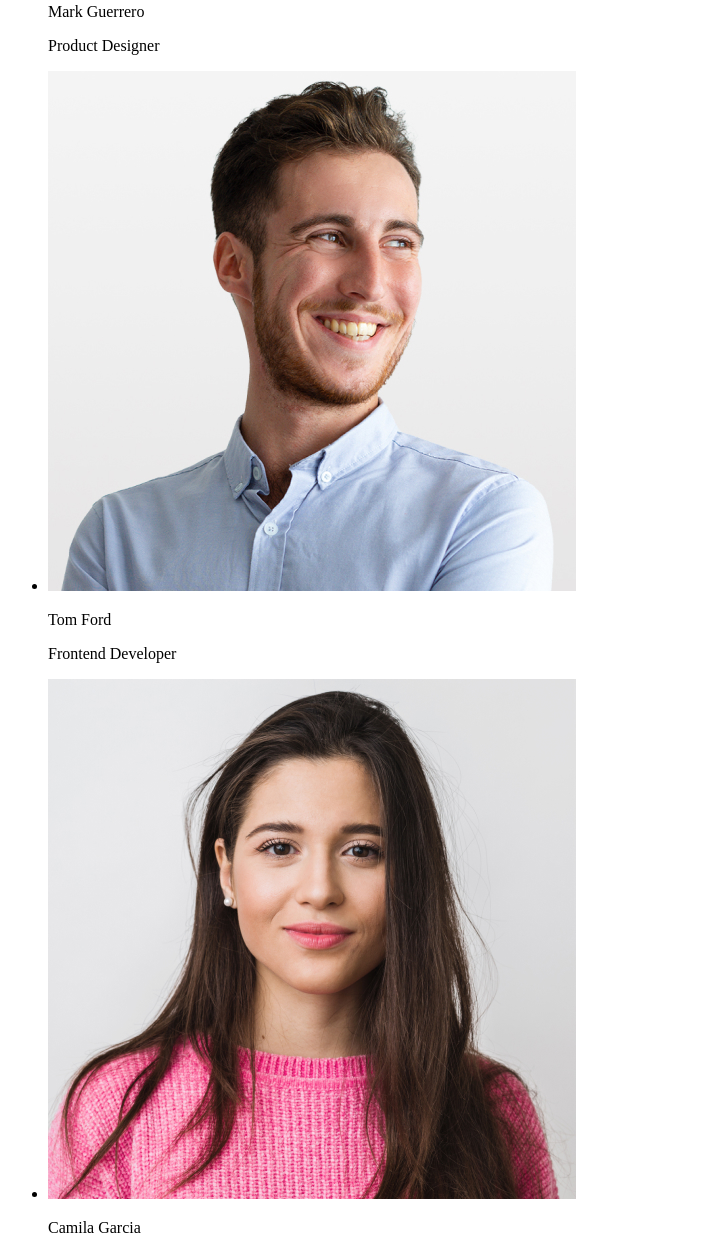
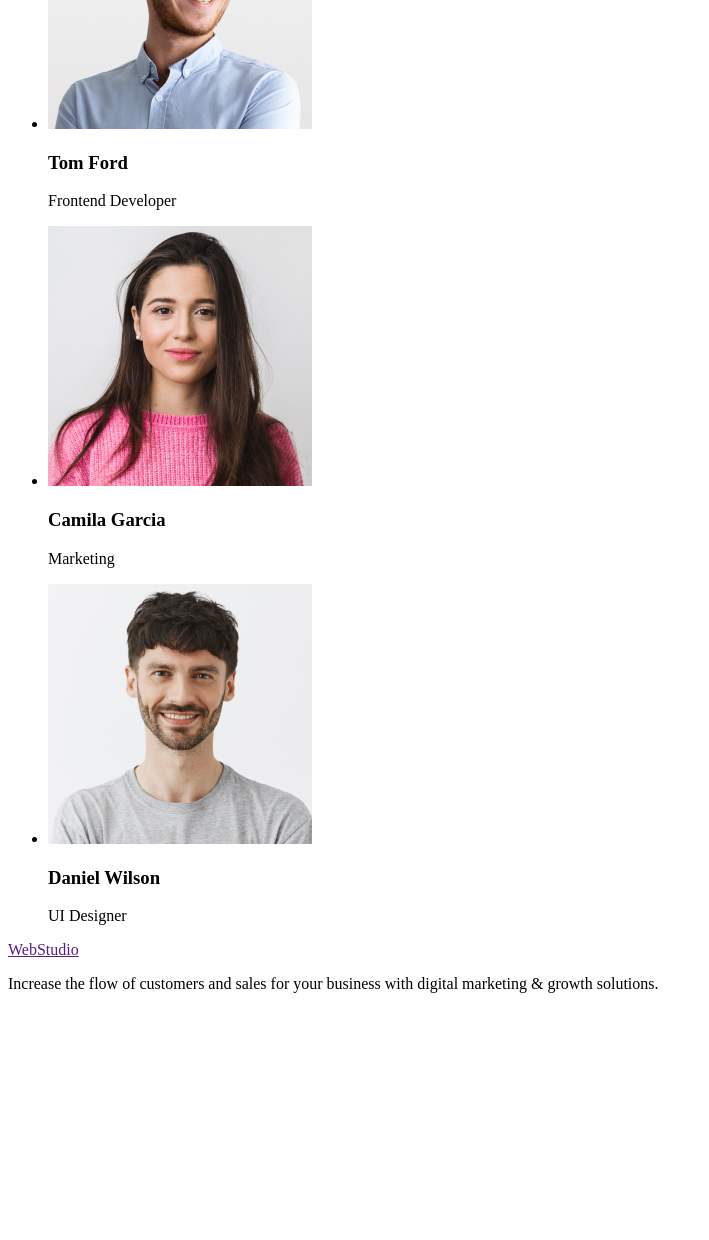
Before and after one commit to Ira0000/goit-markup-hw-02, a plain HTML site: page index.html in a window 1280 px wide. Shown: the part 1131-2371 px from the top of the page, without its empty margins (0-709 px from the left). After the commit the page ends 2140 px from the top, so only its background shows below. Drawn offline with Linux system fonts and the light colour scheme.

Commit message:
add h2 in section1 add img heigh

```diff
--- a/index.html
+++ b/index.html
@@ -7,10 +7,10 @@
   </head>
   <body>
     <header>
-      <!-- Logo of the site -->
-      <a href="">WebStudio</a>
       <!-- Navigation -->
       <nav>
+        <a href="">WEBSTUDIO</a>
+
         <ul>
           <li>
             <a href="#">Studio</a>
@@ -30,11 +30,14 @@
       </adress>
     </header>
     <main>
+      <!-- Motto and button -->
       <section id="motto">
         <h1>Effective Solutions for Your Business</h1>
         <button type="button">Order Service</button>
       </section>
-      <section id="characteristics">
+      <!-- Advantages -->
+      <section id="advantages">
+        <h2>Advantages</h2>
         <ul>
           <li>
             <h3>Strategy</h3>
@@ -66,32 +69,60 @@
           </li>
         </ul>
       </section>
+      <!-- List of team members -->
       <section id="teamList">
         <h2>Our Team</h2>
         <ul>
           <li>
-            <img src="./images/mark.jpg" alt="Mark Guerrero photo" width="" />
-            <p class="name">Mark Guerrero</p>
+            <img
+              src="./images/mark.jpg"
+              alt="Mark Guerrero photo"
+              width="264"
+              height="260"
+            />
+            <h3 class="name">Mark Guerrero</h3>
             <p class="position">Product Designer</p>
           </li>
           <li>
-            <img src="./images/tom.jpg" alt="Tom Ford photo" width="" />
-            <p class="name">Tom Ford</p>
+            <img
+              src="./images/tom.jpg"
+              alt="Tom Ford photo"
+              width="264"
+              height="260"
+            />
+            <h3 class="name">Tom Ford</h3>
             <p class="position">Frontend Developer</p>
           </li>
           <li>
-            <img src="./images/camila.jpg" alt="Camila Garcia photo" width="" />
-            <p class="name">Camila Garcia</p>
+            <img
+              src="./images/camila.jpg"
+              alt="Camila Garcia photo"
+              width="264"
+              height="260"
+            />
+            <h3 class="name">Camila Garcia</h3>
             <p class="position">Marketing</p>
           </li>
           <li>
-            <img src="./images/daniel.jpg" alt="Daniel Wilson photo" width="" />
-            <p class="name">Daniel Wilson</p>
+            <img
+              src="./images/daniel.jpg"
+              alt="Daniel Wilson photo"
+              width="264"
+              height="260"
+            />
+            <h3 class="name">Daniel Wilson</h3>
             <p class="position">UI Designer</p>
           </li>
         </ul>
       </section>
     </main>
-    <footer></footer>
+    <footer>
+      <!-- Logo of the site -->
+      <a href="">WebStudio</a>
+      <p>
+        Increase the flow of customers and sales for your business with digital
+        marketing & growth solutions.
+      </p>
+    </footer>
   </body>
 </html>
```
